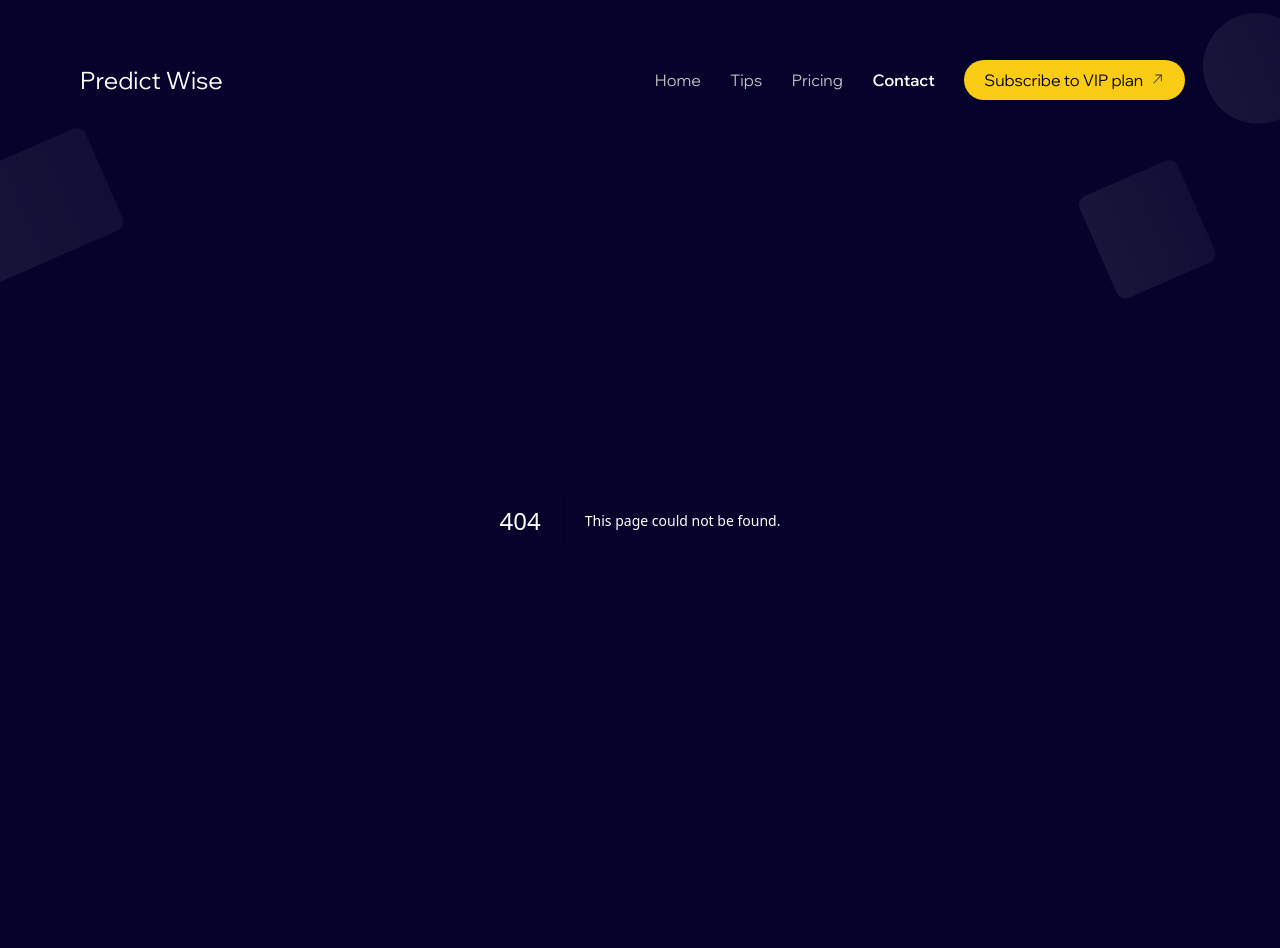
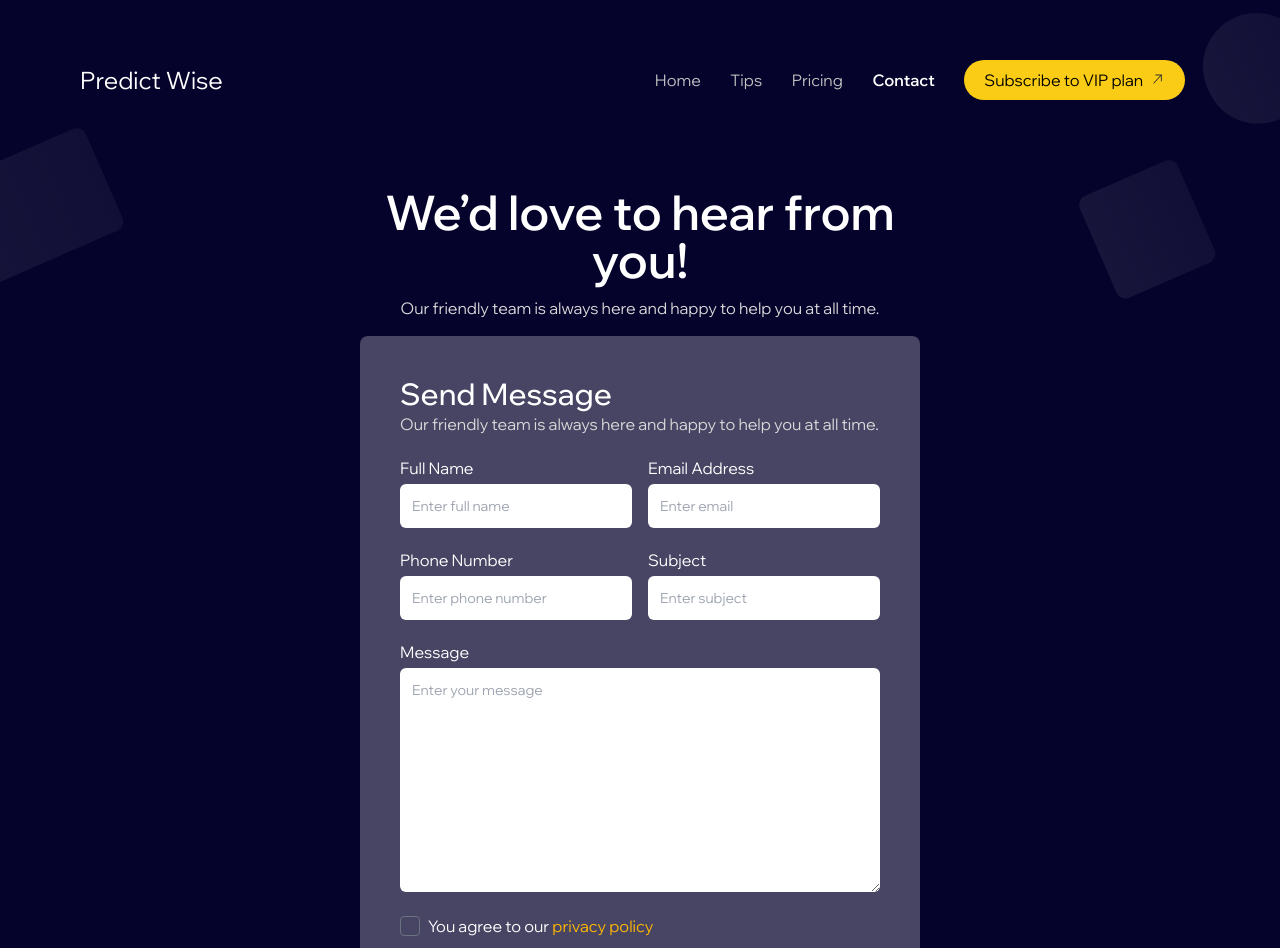
Before and after one commit to daiveedb/predictions, a Next.js app: page /contact in a window 1280 px wide. Before the commit this address had no page. Shown: the top 948 px of the page. Built offline with nearby package versions, Linux system fonts and the light colour scheme.

Commit message:
contact done

```diff
--- a/package.json
+++ b/package.json
@@ -15,6 +15,7 @@
     "next": "14.1.0",
     "react": "^18",
     "react-dom": "^18",
+    "react-icons": "^5.0.1",
     "tailwind-merge": "^2.2.1"
   },
   "devDependencies": {
--- /dev/null
+++ b/src/app/contact/page.tsx
@@ -0,0 +1,42 @@
+"use client";
+import ContactForm from "@/components/Contact/ContactForm";
+import React from "react";
+import { socialIcons } from "@/dummydata";
+
+const page = () => {
+  return (
+    <div className="w-full flex justify-center items-center p-10">
+      <div className="w-[50%]">
+        <div className="my-4">
+          <p className="text-5xl py-3 font-semibold text-center">
+            We’d love to hear from you!
+          </p>
+          <p className="text-helperText text-center">
+            Our friendly team is always here and happy to help you at all time.
+          </p>
+        </div>
+        <div className="bg-[#FFFFFF44] p-10 rounded-lg">
+          <p className="text-3xl font-medium"> Send Message</p>
+          <p className="text-helperText">
+            Our friendly team is always here and happy to help you at all time.
+          </p>
+          <ContactForm />
+          <div className="grid grid-cols-5 gap-2 w-1/2 mx-auto pt-5">
+            {socialIcons.map((item: any) => {
+              return (
+                <div
+                  className="p-2 justify-center items-center flex w-10 h-10 rounded-full bg-[#FFFFFF33]"
+                  key={item.id}
+                >
+                  {item.icon}
+                </div>
+              );
+            })}
+          </div>
+        </div>
+      </div>
+    </div>
+  );
+};
+
+export default page;
--- a/src/app/globals.css
+++ b/src/app/globals.css
@@ -23,3 +23,6 @@ body{
 .tab-button{
   @apply p-2 w-[11.25rem] px-5 rounded-md outline-none
 }
+.contact-input{
+  @apply w-full p-3 rounded-md my-1 outline-none text-black text-sm
+}
--- a/src/app/page.tsx
+++ b/src/app/page.tsx
@@ -1,13 +1,17 @@
+"use client";
 import Hero from "@/components/HomePage components/Hero";
-import HomeSvgs from "@/components/HomePage components/HomeSvgs";
 import OtherGames from "@/components/HomePage components/OtherGames";
 import PredictionPlan from "@/components/HomePage components/PredictionPlan";
 import SuperFreePicks from "@/components/HomePage components/SuperFreePicks";
 import Testimonies from "@/components/HomePage components/Testimonies";
 import UpcomingFixtures from "@/components/HomePage components/UpcomingFixtures";
 import { superFreePicks } from "@/dummydata";
+import { useEffect } from "react";
 
 export default function Home() {
+  // useEffect(() => {
+  //   document.body.requestFullscreen();
+  // }, []);
   return (
     <div>
       <div className="relative bg-[radial-gradient(#00205B,#05022B,#05022B)]">
--- /dev/null
+++ b/src/components/Contact/ContactForm.tsx
@@ -0,0 +1,111 @@
+import cn from "@/utils/classNames";
+import React, { useState } from "react";
+import { FaCheck } from "react-icons/fa";
+
+const ContactForm = () => {
+  const [name, setName] = useState("");
+  const [email, setEmail] = useState("");
+  const [phone, setPhone] = useState("");
+  const [subject, setSubject] = useState("");
+  const [message, setMessage] = useState("");
+  const [agree, setAgree] = useState(false);
+
+  const handleSubmit = (e: any) => {
+    e.preventDefault();
+  };
+
+  return (
+    <div className="py-5">
+      <form onSubmit={(e) => handleSubmit(e)} action="">
+        <div className="grid grid-cols-2 gap-4">
+          <div>
+            <label htmlFor="">Full Name</label>
+            <input
+              type="text"
+              value={name}
+              placeholder="Enter full name"
+              onChange={(e) => setName(e.target.value)}
+              className="contact-input"
+              required
+            />
+          </div>
+          <div>
+            <label htmlFor="">Email Address</label>
+            <input
+              type="email"
+              value={email}
+              placeholder="Enter email"
+              onChange={(e) => setEmail(e.target.value)}
+              className="contact-input"
+              required
+            />
+          </div>
+          <div>
+            <label htmlFor="">Phone Number</label>
+            <input
+              type="text"
+              value={phone}
+              placeholder="Enter phone number"
+              onChange={(e) => setPhone(e.target.value)}
+              className="contact-input"
+              required
+            />
+          </div>
+          <div>
+            <label htmlFor="">Subject</label>
+            <input
+              type="text"
+              value={subject}
+              placeholder="Enter subject"
+              onChange={(e) => setSubject(e.target.value)}
+              className="contact-input"
+              required
+            />
+          </div>
+          <div className="col-span-2">
+            <label htmlFor="">Message</label>
+            <textarea
+              placeholder="Enter your message"
+              className="contact-input"
+              required
+              name=""
+              id=""
+              cols={30}
+              rows={10}
+              value={message}
+              onChange={(e) => setMessage(e.target.value)}
+            ></textarea>
+          </div>
+        </div>
+        <div className="flex gap-x-2 my-3 items-center">
+          <div
+            className={cn(
+              "w-5 h-5 p-[2px] border rounded border-gray-500 flex justify-center items-center",
+              {
+                "bg-yellow-500": agree,
+              }
+            )}
+            onClick={() => setAgree(!agree)}
+          >
+            {agree && <FaCheck color="white" />}
+          </div>
+          <p>
+            You agree to our{" "}
+            <a className="text-predictYellow" href="">
+              privacy policy
+            </a>
+          </p>
+        </div>
+        <button
+          type="submit"
+          className="w-full bg-predictYellow p-3 text-black rounded-md disabled:bg-disabledGray disabled:cursor-not-allowed"
+          disabled={!agree}
+        >
+          Send Message
+        </button>
+      </form>
+    </div>
+  );
+};
+
+export default ContactForm;
--- a/src/dummydata.tsx
+++ b/src/dummydata.tsx
@@ -30,7 +30,7 @@ export const navLinks: navLinkProps[] = [
   {
     id: 4,
     title: "Contact",
-    disabled: true,
+    disabled: false,
     url: "/contact",
   },
 ];
--- a/tailwind.config.ts
+++ b/tailwind.config.ts
@@ -22,6 +22,7 @@ const config: Config = {
         helperText: "#D9D9D9",
         helperTitle: "#606C87",
         darkGray: "#181B2A",
+        predictYellow: "#FFB800",
       },
       fontFamily: {
         wix: ['"Wix Madefor Display"', "sans-serif"],
```
Also changed, not shown: 1 other file (tests, documents, lock files or other folders).
